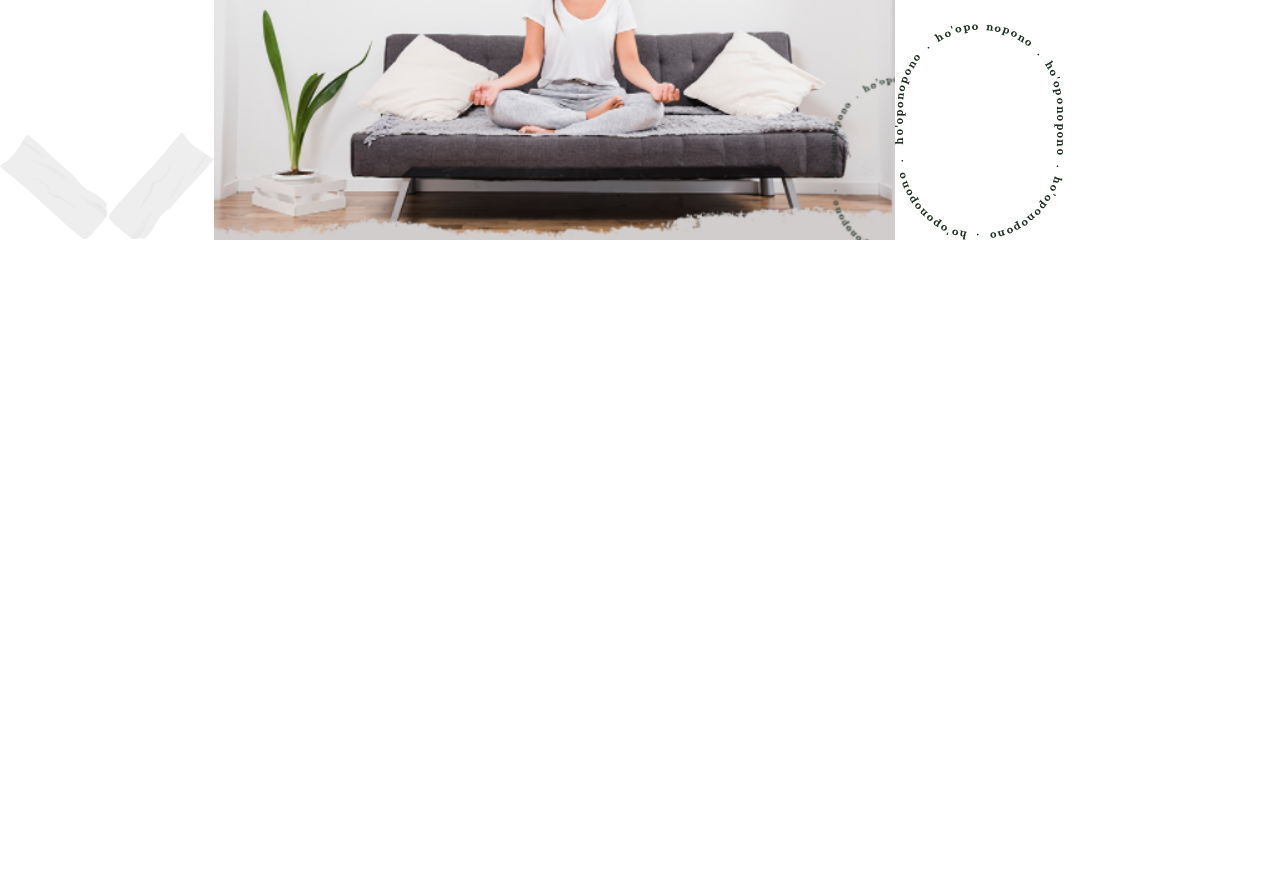
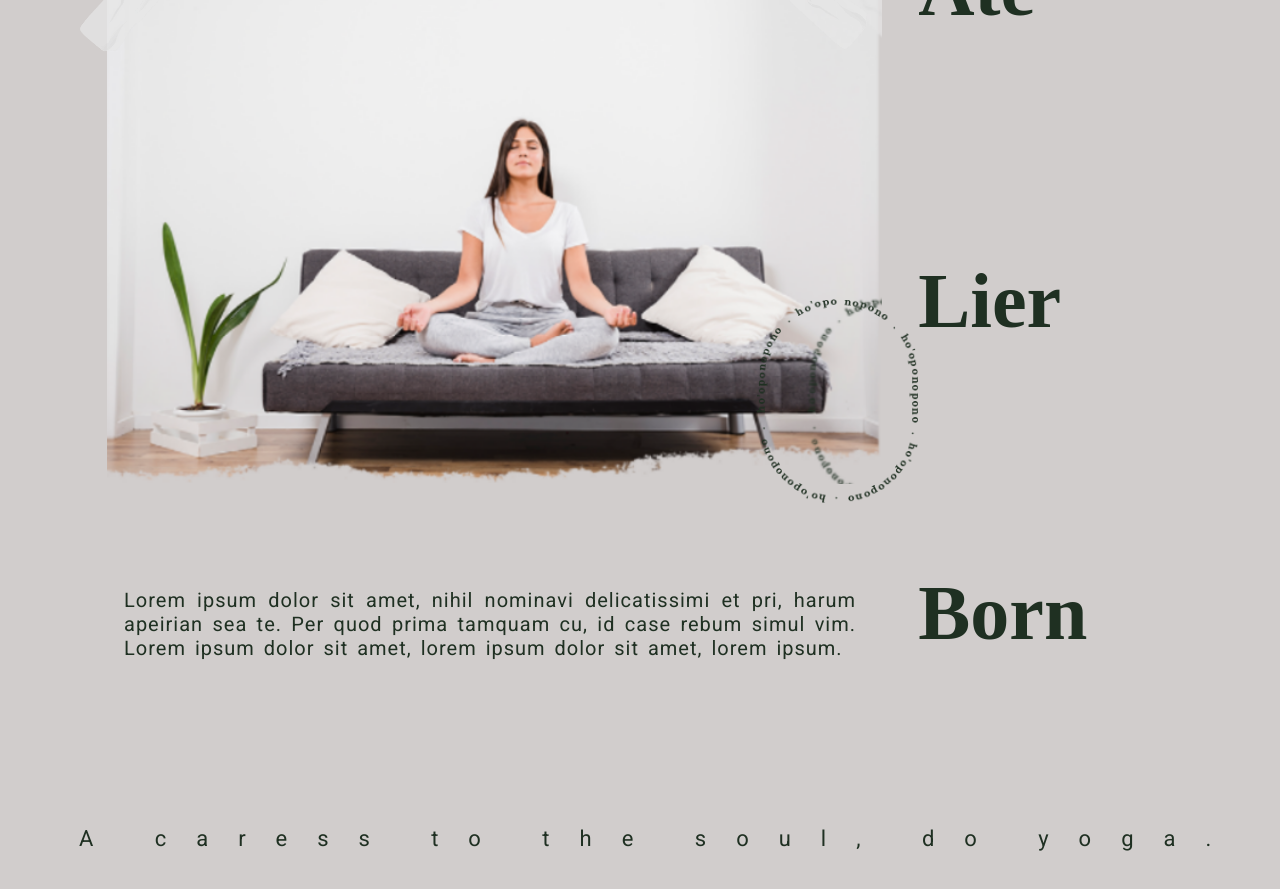
Before and after one commit to ArtemMartynow/ho, a Vue app: page / in a window 1280 px wide. Shown: the part 2000-2889 px from the top of the page. Before the commit the page ends 2331 px from the top, so only its background shows below. Built offline with nearby package versions, Linux system fonts and the light colour scheme.

Commit message:
add style for AteLierBorn

```diff
--- a/src/assets/ate-lier-born.css
+++ b/src/assets/ate-lier-born.css
@@ -0,0 +1,81 @@
+.ate-lier-born {
+    background: #D1CDCC;
+    padding: 159px 142px 139px 79px;
+}
+.ate-lier-born p {
+    width: 1164px;
+    height: 23px;
+    font-size: 22px;
+    color: #1F3022;
+    word-spacing: -4px;
+    letter-spacing: 30px;
+    margin: 0 auto;
+}
+
+.ate-lier-born-contend {
+    display: flex;
+    justify-content: space-between;
+    margin-bottom: 165px;
+}
+
+.ate-lier-born-contend h2 {
+    width: 233px;
+    height: 697px;
+    font-size: 78px;
+    color: #1F3022;
+}
+
+.ate-lier-born-contend h2 span {
+    display: block;
+    margin: 222px 0;
+}
+
+.ate-lier-born-img {
+    height: 717px;
+    width: 890px;
+    position: relative;
+}
+
+.ate-lier-born-img p {
+    width: 732px;
+    height: 72px;
+    color: #1F3022;
+    font-size: 20px;
+    text-align: justify;
+    word-spacing: 3px;
+    margin-left: 45px;
+    margin-top: 100px;
+    letter-spacing: 1px;
+}
+
+.ate-lier-born-img img {
+    width: 775px;
+    margin-top: 22px;
+    margin-left: 28px;
+}
+
+#right-scotch {
+    position: absolute;
+    width: 108px;
+    height: 106px;
+    right: 50px;
+    margin: 0;
+}
+
+#left-scotch {
+    position: absolute;
+    width: 106px;
+    height: 108px;
+    left: 0;
+    margin: 0;
+}
+
+#stamp {
+    position: absolute;
+    margin: 0;
+    width: 161px;
+    height: 204px;
+    bottom: 158px;
+    right: 0;
+
+}
--- a/src/components/global/AteLierBorn.vue
+++ b/src/components/global/AteLierBorn.vue
@@ -19,8 +19,8 @@
                     amet, lorem ipsum.
                 </p>
             </div>
-            <h2>Ate lier Born</h2>
+            <h2>Ate <span>Lier</span> Born</h2>
         </div>
-        <h3>A caress to the soul, do yoga.</h3>
+        <p>A caress to the soul, do yoga.</p>
     </div>
 </template>
```
